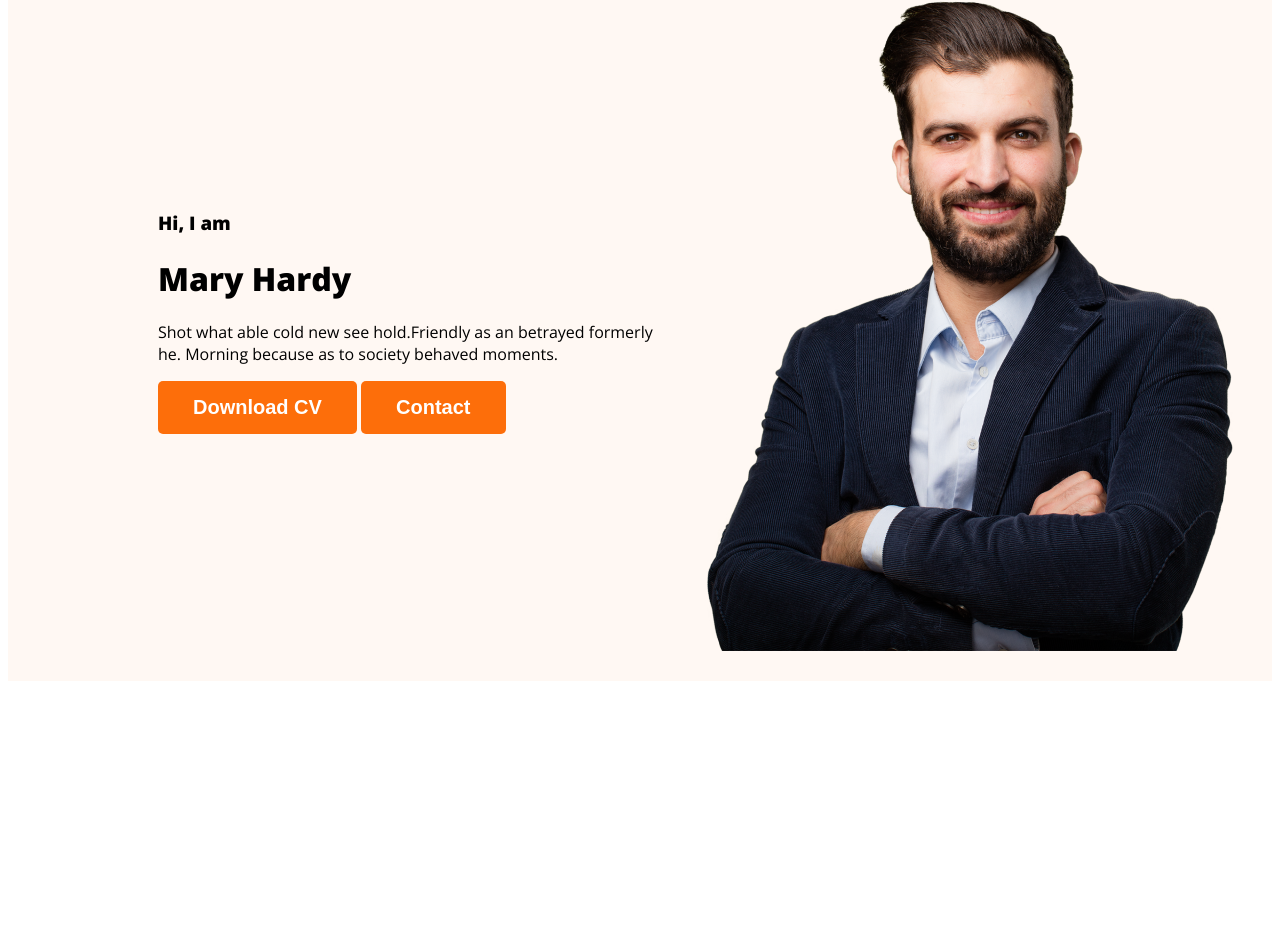
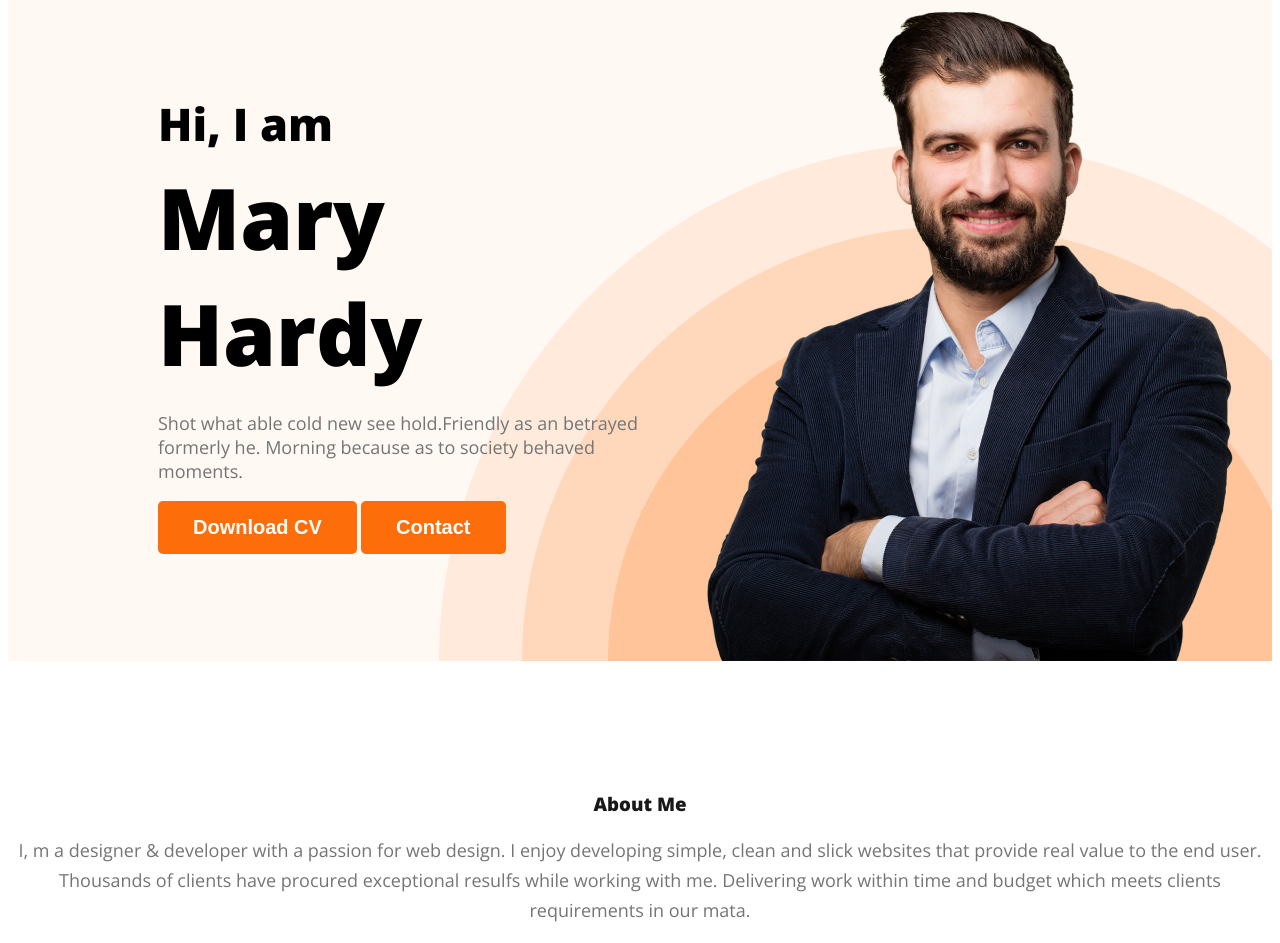
Before and after one commit to sajedulkarim01/my-webdeveloper-portfolio, a plain HTML site: page index.html in a window 1280 px wide. Shown: the part 214-1157 px from the top of the page. Before the commit the page ends 903 px from the top, so only its background shows below. Drawn offline with nearby package versions, Linux system fonts and the light colour scheme.

Commit message:
about section created

```diff
--- a/index.html
+++ b/index.html
@@ -1,15 +1,17 @@
 <!DOCTYPE html>
 <html lang="en">
+
 <head>
     <meta charset="UTF-8">
     <meta name="viewport" content="width=device-width, initial-scale=1.0">
     <title>Web developer portfolio</title>
     <link rel="preconnect" href="https://fonts.googleapis.com">
-<link rel="preconnect" href="https://fonts.gstatic.com" crossorigin>
-<link href="https://fonts.googleapis.com/css2?family=Open+Sans:wght@400;800&display=swap" rel="stylesheet">
+    <link rel="preconnect" href="https://fonts.gstatic.com" crossorigin>
+    <link href="https://fonts.googleapis.com/css2?family=Open+Sans:wght@400;800&display=swap" rel="stylesheet">
     <link rel="stylesheet" href="styles/portfolio.css">
 
 </head>
+
 <body>
     <header class="header">
         <nav>
@@ -22,18 +24,20 @@
         </nav>
         <div class="banner">
             <div class="banner-contener">
-                <h3 class="banner-greeting">Hi, I  am</h3>
+                <h3 class="banner-greeting">Hi, I am</h3>
                 <h1 class="banner-titlr">Mary Hardy</h1>
-                <p>Shot what able cold new see hold.Friendly as an betrayed formerly he. Morning because as to society behaved moments.</p>
+                <p class="banner-description">Shot what able cold new see hold.Friendly as an betrayed formerly he.
+                    Morning because as to society behaved moments.</p>
                 <button class="btn-primary">Download CV</button>
                 <button class="btn-primary">Contact</button>
-                </div>
-                <img class="profile-pic" src="images/hardy.png" alt="">
-
+            </div>
+             <img class="profile-pic" src="images/hardy.png" alt="">
         </div>
-
     </header>
     <main>
+        <section class="about"></section>
+        <h3 class="section-title">About Me</h3>
+        <p class="section-description">I, m a designer & developer with a passion for web design. I enjoy developing simple, clean and slick websites that provide real value to the end user. Thousands of clients have procured exceptional resulfs while working with me. Delivering work within time and budget which meets clients requirements in our mata.</p>
 
     </main>
     <footer>
@@ -41,4 +45,5 @@
     </footer>
 
 </body>
+
 </html>
--- a/styles/portfolio.css
+++ b/styles/portfolio.css
@@ -1,55 +1,126 @@
 /*common shared styles*/
-body{
-    font-family:'lato',sans-serif;
+body {
+    font-family: 'lato', sans-serif;
     font-family: 'Open Sans', sans-serif;
 
 }
-.btn-primary{
+
+.btn-primary {
     border-radius: 5px;
     background-color: #FD6E0A;
-color:  #FFF;
+    color: #FFF;
     font-size: 20px;
     font-weight: 700;
     border: 0px;
     padding: 15px 35px;
 
 }
+
 /*nav related styles*/
-nav{
+nav {
     display: flex;
     justify-content: space-between;
     align-items: center;
-    margin:0px 200px;
+    margin: 0px 200px;
 }
-.nav-title{
-color:  #181818;
+
+.nav-title {
+    color: #181818;
     font-size: 45px;
     font-weight: 800;
 }
-.text-primary{
+
+.text-primary {
     color: #FD6E0A;
 }
-nav > ul{
+
+nav>ul {
     display: flex;
 }
-nav li{
+
+nav li {
     list-style: none;
     margin-right: 50px;
 }
-nav a{
+
+nav a {
     text-decoration: none;
-    color:  #474747;
+    color: #474747;
 }
+
 /*header related styles*/
-.header{
-    background-color:  #FFF8F3;
+.header {
+    background-color: #FFF8F3;
+    background-image: url('/images/header_bg.png');
+    background-repeat: no-repeat;
+    background-position: bottom right;
+
 
 }
-.banner{
-    padding: 30px 30px 30px 150px;
+
+.banner {
+    padding: 40px 30px 0px 150px;
     display: flex;
     align-items: center;
+    justify-content: space-between
 }
-.banner.profile-pic{
+
+.banner-contener {
+    min-width: ;
+}
+
+.banner.profile-pic {
     width: 500px;
 }
+
+.banner-greeting {
+    font-size: 45px;
+    font-weight: 600;
+    color: Copy #181818;
+    margin: 0px;
+
+}
+
+.banner-titlr {
+    font-size: 85px;
+    font-weight: 700;
+    margin-top: 5px;
+    margin-bottom: 20px;
+}
+
+.banner-description {
+    color: #757575;
+    font-size: 18px;
+    font-weight: 400;
+
+}
+
+/*mane section*/
+
+
+/*about section styles*/
+.about {
+    color:  #181818;
+    text-align: center;
+    font-size: 35px;
+    font-weight: 700;
+   border-radius: 10px;
+   background: #FFF8F3;
+   margin: 130px 0px;
+
+
+}
+
+.section-title {
+    color: #181818;
+   text-align: center;
+   font-style: 35px;
+   font-weight: 700px;
+}
+.section-description{
+    color: #757575;
+text-align: center;
+font-size: 18px;
+font-weight: 400;
+line-height: 30px;
+}
```
Lines whose indentation alone changed are shown as unchanged.
